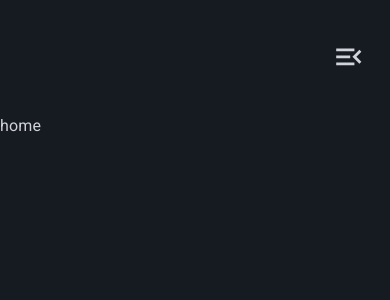
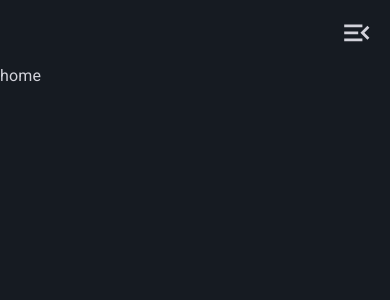
Before and after one commit to nairo-mudumane/react-portfolio-app, a React (Vite) app: page / in a window 390 px wide. Shown: the top 300 px of the page. Built offline with nearby package versions, Linux system fonts and the light colour scheme.

Commit message:
updated mobile header position

```diff
--- a/src/components/Header/TabletOrMobile.tsx
+++ b/src/components/Header/TabletOrMobile.tsx
@@ -1,6 +1,12 @@
 import React from "react";
 import { Home, Info, MenuOpen } from "@mui/icons-material";
-import { IconButton, ListItemIcon, Menu, MenuItem } from "@mui/material";
+import {
+    IconButton,
+    ListItemIcon,
+    Menu,
+    MenuItem,
+    Snackbar,
+} from "@mui/material";
 import { NavLink } from "react-router-dom";
 import { Container } from "../Container";
 import { Text } from "../Typography";
@@ -22,6 +28,11 @@ export function TabletOrMobile(props: IHeaderProps) {
     return (
         <Container>
             <StyledTabletOrMobile>
+                <Snackbar
+                    open
+                    autoHideDuration={Infinity}
+                    anchorOrigin={{ vertical: "top", horizontal: "right" }}
+                >
                     <IconButton
                         onClick={openMenu}
                         aria-controls={isMenuOpen ? "account-menu" : undefined}
@@ -30,6 +41,7 @@ export function TabletOrMobile(props: IHeaderProps) {
                     >
                         <MenuOpen className="menu-icon" />
                     </IconButton>
+                </Snackbar>
 
                 <Menu
                     open={isMenuOpen}
--- a/src/components/Header/styles.ts
+++ b/src/components/Header/styles.ts
@@ -2,10 +2,7 @@ import styled, { createGlobalStyle } from "styled-components";
 import { GlobalColors } from "../../global";
 
 export const HeaderStyles = styled.div`
-    width: max-content;
     padding: 2rem 0;
-    margin-left: auto;
-    position: relative;
 
     @media only screen and (max-width: 768px) {
         .mobile-menu-icon {
@@ -15,8 +12,8 @@ export const HeaderStyles = styled.div`
 `;
 
 export const StyledTabletOrMobile = styled.div`
-    .btn-container {
-    }
+    width: max-content;
+    margin-left: auto;
 
     .menu-icon {
         color: ${GlobalColors.white1};
@@ -25,7 +22,7 @@ export const StyledTabletOrMobile = styled.div`
 `;
 
 export const StyledPaperProps = {
-    minWidth: "300px",
+    minWidth: "200px",
     overflow: "visible",
     filter: "drop-shadow(0px 2px 8px rgba(0,0,0,0.32))",
     mt: 1.5,
@@ -61,7 +58,7 @@ export const StyledPaperProps = {
 
 export const ActiveLinkStyles = createGlobalStyle`
 .link {
-    color: ${GlobalColors.gray1};
+    color: ${GlobalColors.black1};
     text-transform: uppercase;
     text-decoration: none;
 }
```
Lines whose indentation alone changed are shown as unchanged.
